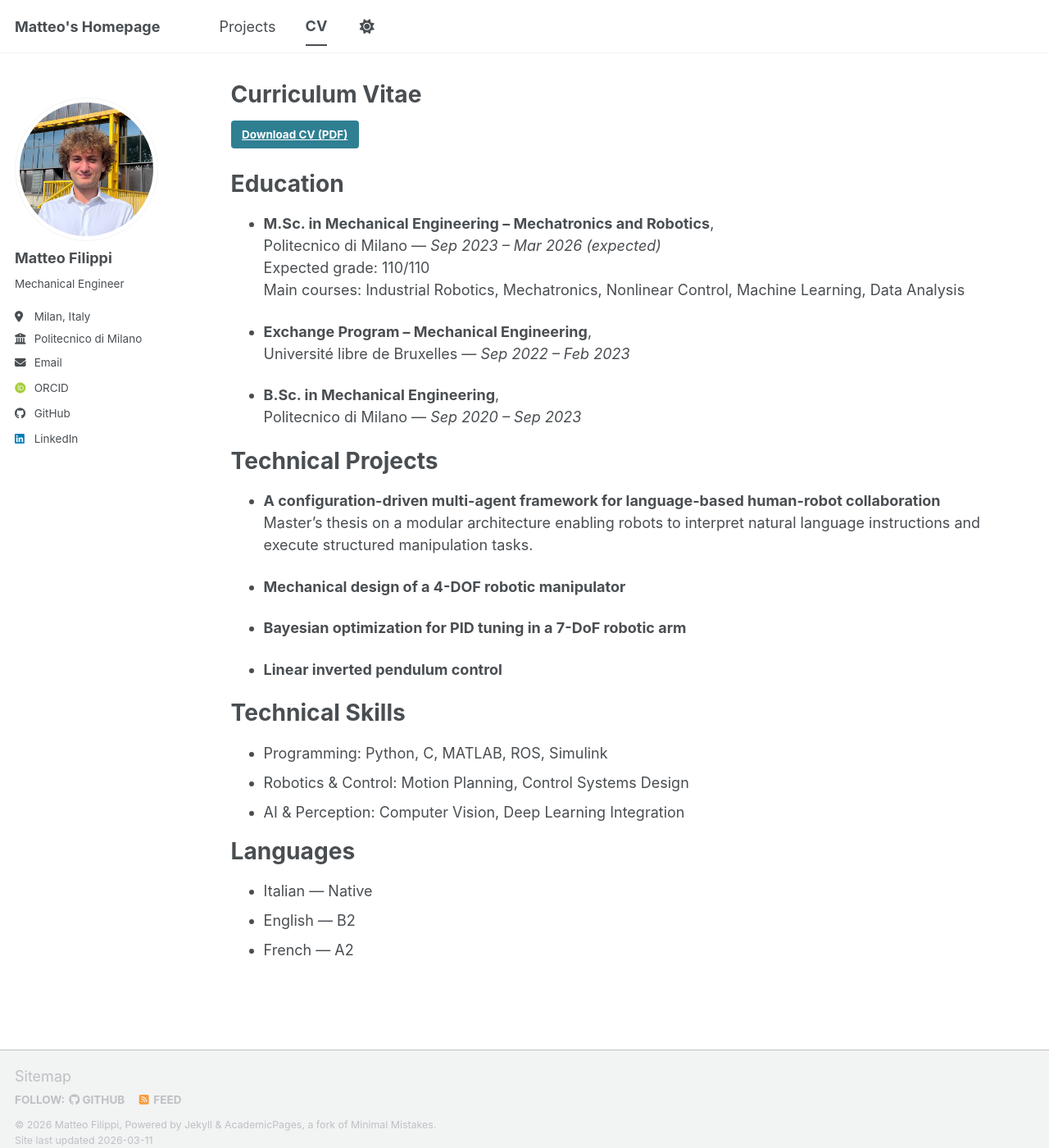
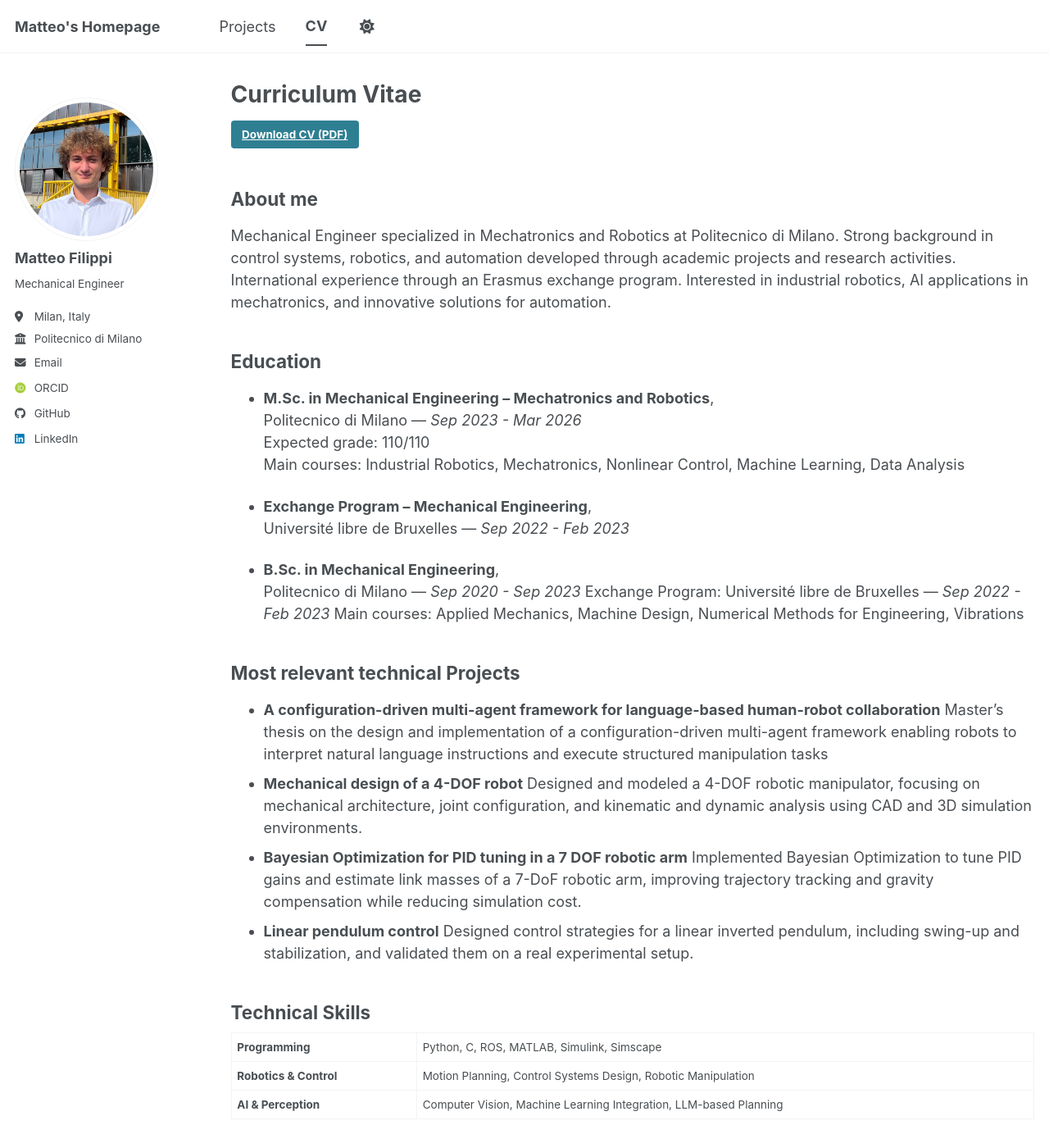
Before and after one commit to MFilippi01/MFilippi01.github.io, a Jekyll site: the page built from _pages/cv.md, in a window 1280 px wide and 1400 px high. Shown: the whole window at 82% size. Built offline with Jekyll 4.4.1, drawn with Linux system fonts in a browser that asks for light colours; some web fonts are replaced; a script bundle is joined from its source files by our own code; library files that are not in the unit come from our copies; some of the changed text lies outside the part shown.

Commit message:
Revise CV with personal info and project details
Added personal information, education details, technical projects, skills, and languages sections to the CV.

```diff
--- a/_pages/cv.md
+++ b/_pages/cv.md
@@ -13,42 +13,78 @@ redirect_from:
 <a href="/files/CV_Matteo_Filippi.pdf" class="btn btn--primary" target="_blank">Download CV (PDF)</a>
 </p>
 
-Education
-======
+## About me
+Mechanical Engineer specialized in Mechatronics and Robotics at Politecnico di Milano. Strong background in control systems, robotics, and automation developed through academic projects and research activities. International experience through an Erasmus exchange program. Interested in industrial robotics, AI applications in mechatronics, and innovative solutions for automation.
+
+## Education
 
 * **M.Sc. in Mechanical Engineering – Mechatronics and Robotics**,
-  Politecnico di Milano — *Sep 2023 – Mar 2026 (expected)*
+  Politecnico di Milano — *Sep 2023 - Mar 2026*
   Expected grade: 110/110
   Main courses: Industrial Robotics, Mechatronics, Nonlinear Control, Machine Learning, Data Analysis
 
 * **Exchange Program – Mechanical Engineering**,
-  Université libre de Bruxelles — *Sep 2022 – Feb 2023*
+  Université libre de Bruxelles — *Sep 2022 - Feb 2023*
 
 * **B.Sc. in Mechanical Engineering**,
-  Politecnico di Milano — *Sep 2020 – Sep 2023*
+  Politecnico di Milano — *Sep 2020 - Sep 2023*
+  Exchange Program: Université libre de Bruxelles — *Sep 2022 - Feb 2023*
+  Main courses: Applied Mechanics, Machine Design, Numerical Methods for Engineering, Vibrations
 
-Technical Projects
-======
+## Most relevant technical Projects
 
 * **A configuration-driven multi-agent framework for language-based human-robot collaboration**
-  Master’s thesis on a modular architecture enabling robots to interpret natural language instructions and execute structured manipulation tasks.
+  Master’s thesis on the design and implementation of a configuration-driven multi-agent framework enabling robots to interpret natural language instructions and execute structured manipulation tasks
+* **Mechanical design of a 4-DOF robot**
+  Designed and modeled a 4-DOF robotic manipulator, focusing on mechanical architecture, joint configuration, and kinematic and dynamic analysis using CAD and 3D simulation environments.
+* **Bayesian Optimization for PID tuning in a 7 DOF robotic arm**
+  Implemented Bayesian Optimization to tune PID gains and estimate link masses of a 7-DoF robotic arm, improving trajectory tracking and gravity compensation while reducing simulation cost.
+* **Linear pendulum control**
+  Designed control strategies for a linear inverted pendulum, including swing-up and stabilization, and validated them on a real experimental setup.
 
-* **Mechanical design of a 4-DOF robotic manipulator**
+## Technical Skills
 
-* **Bayesian optimization for PID tuning in a 7-DoF robotic arm**
+<table>
+<tr>
+<td><strong>Programming</strong></td>
+<td>Python, C, ROS, MATLAB, Simulink, Simscape </td>
+</tr>
+<tr>
+<td><strong>Robotics & Control</strong></td>
+<td>Motion Planning, Control Systems Design, Robotic Manipulation</td>
+</tr>
+<tr>
+<td><strong>AI & Perception</strong></td>
+<td>Computer Vision, Machine Learning Integration, LLM-based Planning</td>
+</tr>
+</table>
 
-* **Linear inverted pendulum control**
+## Soft Skills
 
-Technical Skills
-======
+<table>
+<tr>
+<td><strong>Interpersonal Skills</strong></td>
+<td>Teamwork, Technical Communication, Cross-disciplinary Collaboration</td>
+</tr>
+<tr>
+<td><strong>Analytical Skills</strong></td>
+<td>Problem Solving, Critical Thinking, Attention to Detail</td>
+</tr>
+</table>
 
-* Programming: Python, C, MATLAB, ROS, Simulink
-* Robotics & Control: Motion Planning, Control Systems Design
-* AI & Perception: Computer Vision, Deep Learning Integration
+## Languages
 
-Languages
-======
-
-* Italian — Native
-* English — B2
-* French — A2
+<table>
+<tr>
+<td><strong>Italian</strong></td>
+<td>Native</td>
+</tr>
+<tr>
+<td><strong>English</strong></td>
+<td>Fluent</td>
+</tr>
+<tr>
+<td><strong>French</strong></td>
+<td>A2</td>
+</tr>
+</table>
```
